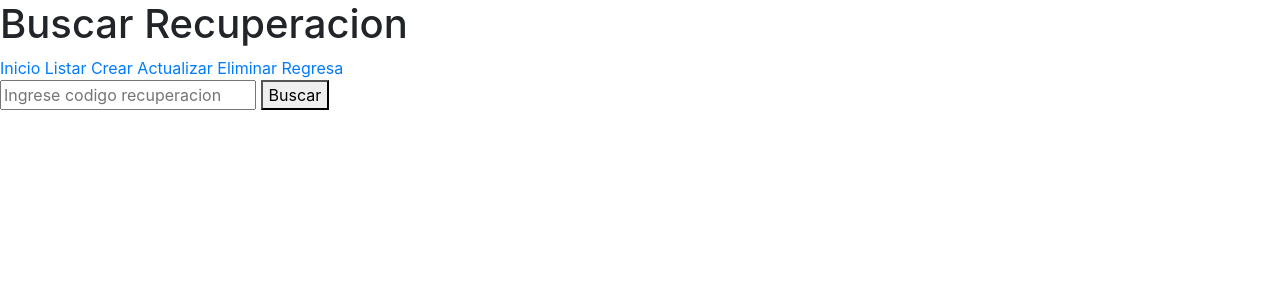
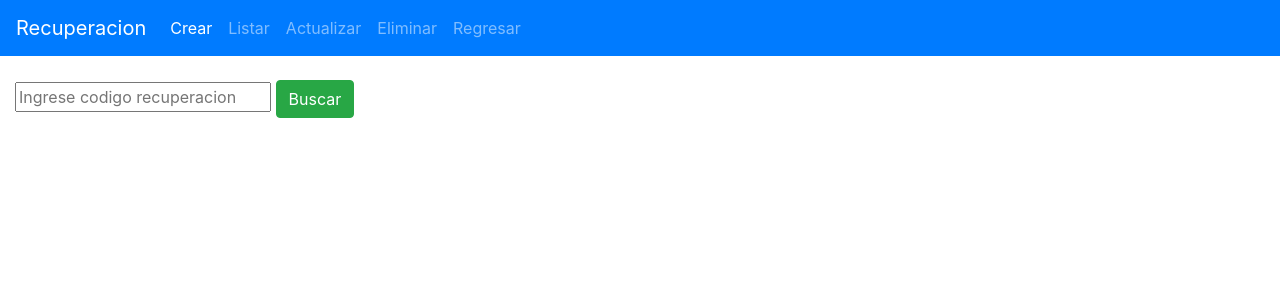
Before and after one commit to DevIran3/DjangoSchool, a Django app: page /Recuperacion/BuscarEliminarRecuperacion/ in a window 1280 px wide. Shown: the top 300 px of the page. Run offline with Django 3.2, Linux system fonts and the light colour scheme; parts of the project's set-up code (start-up, migrations or seed data) failed here and were passed over; some libraries are stand-ins or nearby versions.

Commit message:
TempRecuperacion with Frontend all

```diff
--- a/Templates/TempAdministrativo/index.html
+++ b/Templates/TempAdministrativo/index.html
@@ -10,7 +10,7 @@
 </head>
 <body>
     <nav class="navbar navbar-expand-lg navbar-dark bg-primary">
-        <a class="navbar-brand" href="{%url 'HomeAdministrativo'%}">Carrera</a>
+        <a class="navbar-brand" href="{%url 'HomeAdministrativo'%}">Administrativo</a>
         <button class="navbar-toggler" type="button" data-toggle="collapse" data-target="#navbarColor01" aria-controls="navbarColor01" aria-expanded="false" aria-label="Toggle navigation">
             <span class="navbar-toggler-icon"></span>
         </button>
--- a/Templates/TempRecuperacion/FindRecuperacion.html
+++ b/Templates/TempRecuperacion/FindRecuperacion.html
@@ -9,7 +9,10 @@
     <br>
     <form method="POST">
         {%csrf_token%}
-        <input type="number" name="pk_recuperacion" placeholder="Ingrese codigo recuperacion" required>
-        <button type="submit">Buscar</button>
+        <div class="col-sm-10" class="form-control-plaintext" id="staticEmail">
+            <input type="number" name="pk_recuperacion" placeholder="Ingrese codigo recuperacion" required>
+            <button type="submit" class="btn btn-success">Buscar</button>
+        </div>
+
     </form>
 {%endblock body%}
--- a/Templates/TempRecuperacion/index.html
+++ b/Templates/TempRecuperacion/index.html
@@ -7,15 +7,33 @@
     <meta http-equiv="X-UA-Compatible" content="ie=edge">
 
     <title>{%block title%}Recuperacion{%endblock title%}</title>
-    <h1>{%block h1%}Recuperacion{%endblock h1%}</h1>
 </head>
 <body>
-    <a href="{%url 'HomeRecuperacion'%}">Inicio</a>
-    <a href="{%url 'SelectRecuperacion'%}">Listar</a>
-    <a href="{%url 'InsertRecuperacion'%}">Crear</a>
-    <a href="{%url 'FindUpdateRecuperacion'%}">Actualizar</a>
-    <a href="{%url 'FindDeleteRecuperacion'%}">Eliminar</a>
-    <a href="{%url 'Administrativo'%}">Regresa</a>
+    <nav class="navbar navbar-expand-lg navbar-dark bg-primary">
+        <a class="navbar-brand" href="{%url 'HomeRecuperacion'%}">Recuperacion</a>
+        <button class="navbar-toggler" type="button" data-toggle="collapse" data-target="#navbarColor01" aria-controls="navbarColor01" aria-expanded="false" aria-label="Toggle navigation">
+            <span class="navbar-toggler-icon"></span>
+        </button>
+        <div class="collapse navbar-collapse" id="navbarColor01">
+            <ul class="navbar-nav mr-auto">
+                <li class="nav-item active">
+                    <a class="nav-link" href="{%url 'InsertRecuperacion'%}">Crear</a>
+                </li>
+                <li class="nav-item">
+                    <a class="nav-link" href="{%url 'SelectRecuperacion'%}">Listar</a>
+                </li>
+                <li class="nav-item">
+                    <a class="nav-link" href="{%url 'FindUpdateRecuperacion'%}">Actualizar</a
+                </li>
+                <li class="nav-item">
+                    <a class="nav-link" href="{%url 'FindDeleteRecuperacion'%}">Eliminar</a>
+                </li>
+                <li class="nav-item">
+                    <a class="nav-link" href="{%url 'Administrativo'%}">Regresar</a>
+                </li>
+            </ul>
+        </div>
+    </nav>
     {%block body%}
     {%endblock body%}
 </body>
```
Also changed, not shown: Templates/TempRecuperacion/DeleteRecuperacion.html (+6 -2 lines), Templates/TempRecuperacion/InsertRecuperacion.html (+50 -19 lines), Templates/TempRecuperacion/SelectRecuperacion.html (+19 -17 lines).
